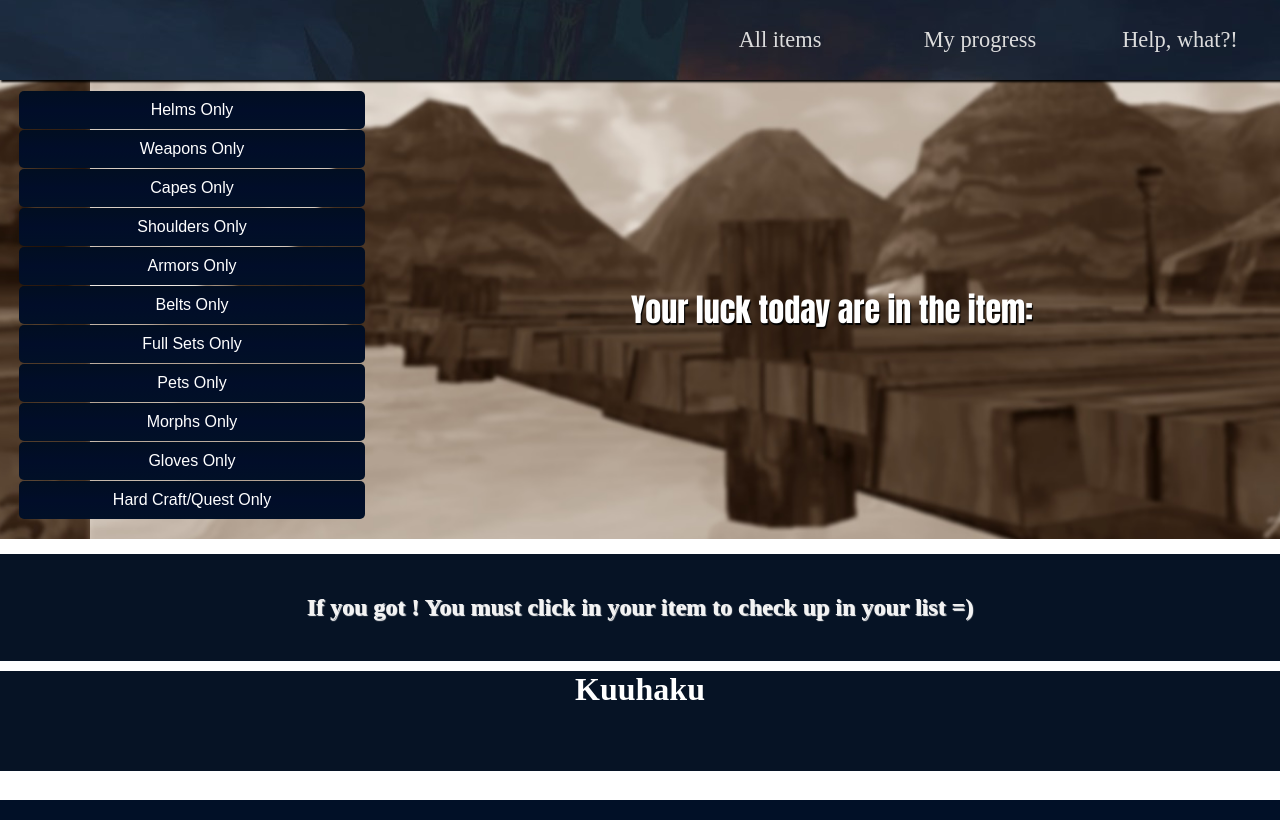
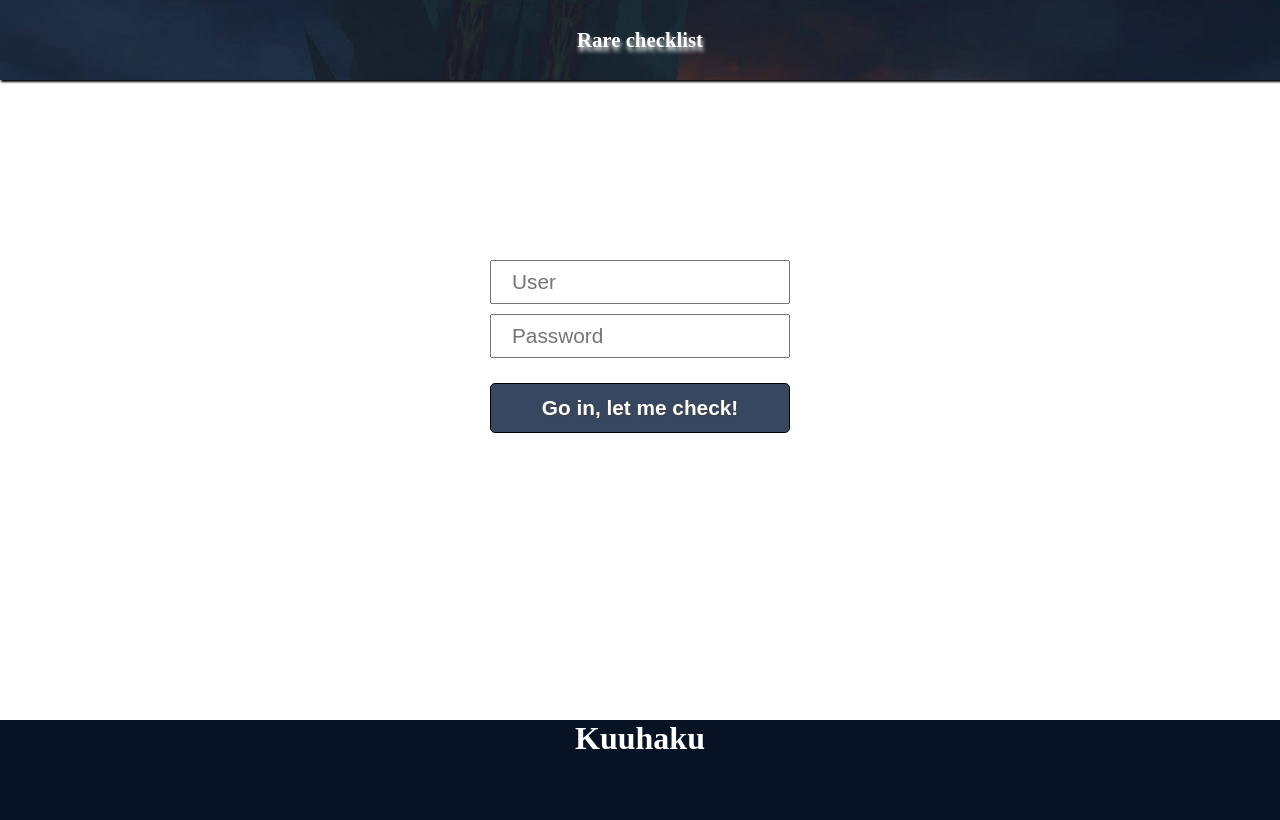
Before and after one commit to ruanx14/Checkuprare, a PHP site: page / in a window 1280 px wide. Run offline with PHP 8.4, Linux system fonts and the light colour scheme.

Commit message:
login e cadastro concluido

```diff
--- a/css/help.css
+++ b/css/help.css
@@ -1,4 +1,4 @@
-.container .graveyard{
+.container .ashfall{
     margin-top: 10vh;
 }
 .container .graveyard h4{
--- a/css/index.css
+++ b/css/index.css
@@ -13,6 +13,66 @@ body *, body{
     width: 100%;
     height
     : 10vh;
+}
+.headerlo{
+    display: flex;
+    justify-content: center;
+    align-items: center;
+    background-image: url('../image/nav-crop.jpg');
+    background-attachment: scroll;
+    box-shadow: 2px 1px 2px 1px black;
+    width: 100%;
+    height: 10vh;
+}
+.navlo{
+    color: white;
+    text-shadow: 1px 4px 4px white;
+    font-weight: bold;
+    font-size: 1.3em;
+}
+.container .firezard{
+    height: 80vh;
+    display: flex;
+    justify-content: center;
+    align-items: center;
+}
+.container .firezard form{
+    width: 300px;
+    height: 300px;
+}
+.container .firezard form input{
+    height: 20px;
+    width: 300px;
+}
+.container .firezard form input[type=text], .container .firezard form input[type=password]{
+    margin-top: 10px;
+    padding: 20px;
+    font-size: 1.3em;
+    font-family: sans-serif;
+}
+.container .firezard form input[type=submit]{
+    font-weight: bold;
+    border-radius: 5px;
+    border: 1px solid black;
+    font-size: 1.3em;
+    color: rgb(255, 255, 255);
+    text-shadow: 1px 1px 1px rgb(66, 66, 66);
+    background-color: rgba(4, 25, 56, 0.801);
+    margin-top: 25px;
+    height: 50px;
+    width: 300px;
+}
+.container .firezard form input[type=submit]:hover{
+
+}
+.error{
+    color: rgba(32,32,32);
+    background-color: rgb(252, 146, 146);
+    text-shadow: 1px 1px 1px rgb(0, 0, 0);
+    text-align: center;
+    padding: 5px;
+    color: white;
+    font-weight: bold;
 }
 .container .heartwood{
     margin-top: 10vh;
--- a/index.php
+++ b/index.php
@@ -1,5 +1,6 @@
 <?php
     include "php/conexao.php";
+    SESSION_START();
 ?>
 <!DOCTYPE html>
 <html lang="pt-br">
@@ -10,17 +11,20 @@
     <title>Rare Check-list</title>
 </head>
 <body>
+<?php  if(isset($_SESSION['logado'])) { ?>
 <header class="header">
     <nav class="nav">
         <ul class="barrowpoint">
+            <li><a href="#"><?=$_SESSION['user']?></a></li>
             <li><a href="#">All items</a></li>
             <li><a href="./views/myprogress.php">My progress</a></li>
             <li><a href="./views/help.html">Help, what?!</a></li>
+            <li><a href="php/logout.php?sair=logout">Logout</a></li>
+
         </ul>
     </nav>
 </header>
 <container class="container">
-
     <div class="heartwood">
         <section class="greenguard-1">
                 <ul>
@@ -47,7 +51,29 @@
     </div>
 
 </container>
+<?php }else{ ?>
+<header class="headerlo">
+    <nav class="navlo">
+        Rare checklist
+    </nav>
+</header>
 
+<container class="container">
+    <div class="firezard">
+        <form method="post" action="php/verifUser.php">
+            <?php
+                if(isset($_SESSION['msg'])){
+                    echo $_SESSION['msg'];
+                    unset($_SESSION['msg']);
+                }
+            ?>
+            <input type="text" name="user" placeholder="User">
+            <input type="password" name="password" placeholder="Password">
+            <input type="submit" name="btnCadastro" value="Go in, let me check!">
+        </form>
+    </div>
+</container>
+<?php } ?>
 <footer>
     <a href="https://twitter.com/KuuhakuAQ3D">Kuuhaku</a>
 </footer>
```
Also changed, not shown: php/logout.php (added, +8 -0 lines), php/update.php (added, +19 -0 lines), php/verifUser.php (added, +73 -0 lines), views/help.html (+17 -14 lines), views/myprogress.php (renamed from views/myprogress.html, +8 -1 lines).
